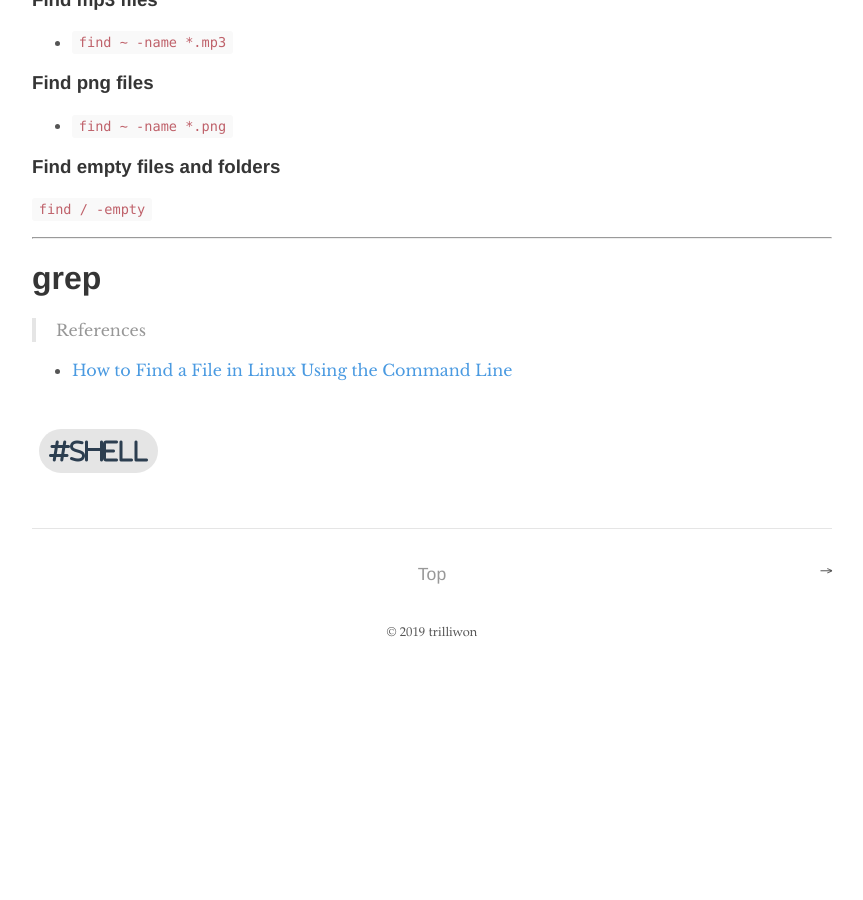
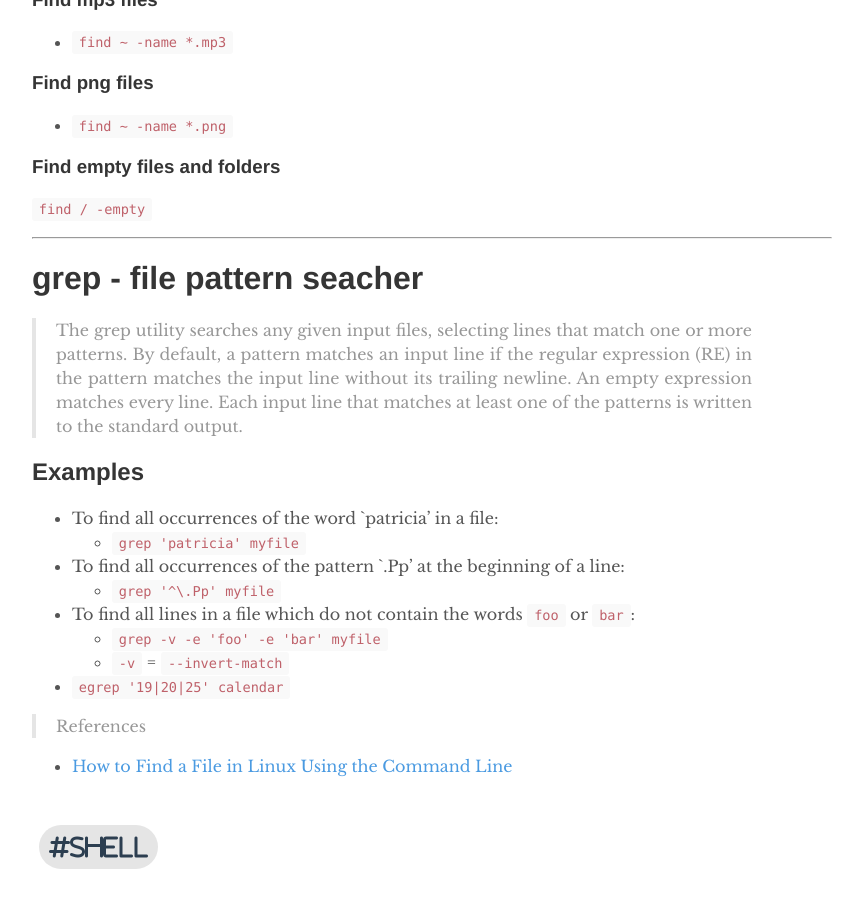
Before and after one commit to trilliwon/ABL, a Jekyll site: the page built from _posts/ios/2019-04-26-terminal-find.md, in a window 1280 px wide and 900 px high, scrolled down 977 px. Shown: the whole window, without its empty margins (208-1071 px from the left). Built offline with Jekyll 4.4.1, drawn with Linux system fonts in a browser that asks for light colours; nearby versions of some CDN libraries; before the commit the page ends 1653 px from its top, so only the background shows below that.

Commit message:
Update .

```diff
--- a/_posts/ios/2019-04-26-terminal-find.md
+++ b/_posts/ios/2019-04-26-terminal-find.md
@@ -52,7 +52,23 @@ The most useful parameter is `-name`
 
 ---
 
-# grep
+# grep - file pattern seacher
+
+> The grep utility searches any given input files, selecting lines that match one or more patterns.  By default, a pattern matches an input line if the regular expression (RE) in the pattern matches the input line without its trailing newline. An empty expression matches every line. Each input line that matches at least one of the patterns is written to the standard output.
+
+## Examples
+
+- To find all occurrences of the word `patricia' in a file:
+    - `grep 'patricia' myfile`
+- To find all occurrences of the pattern `.Pp' at the beginning of a line:
+    - `grep '^\.Pp' myfile`
+- To find all lines in a file which do not contain the words `foo` or `bar`:
+    - `grep -v -e 'foo' -e 'bar' myfile`
+    - `-v` = `--invert-match`
+
+- `egrep '19|20|25' calendar`
+
+
 
 > References
 
```
